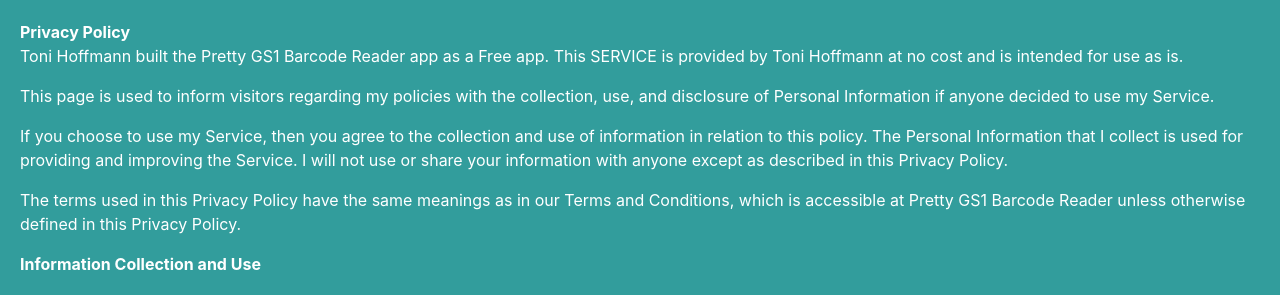
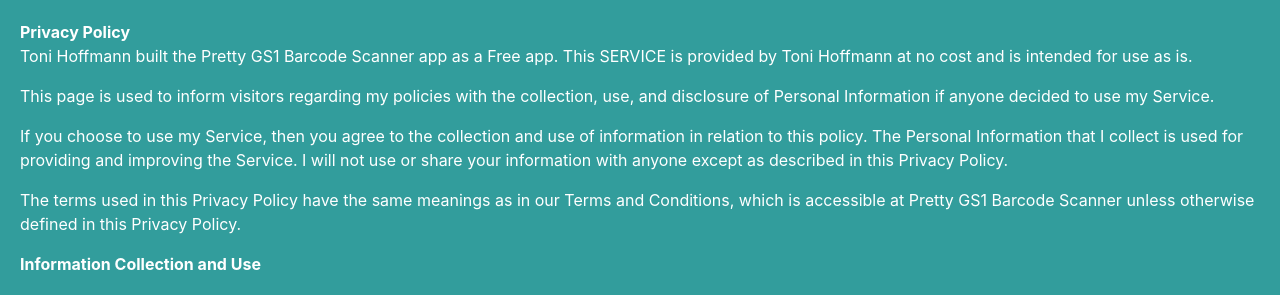
Before and after one commit to xremix/The-Pretty-GS1-Barcode-Reader, a Jekyll site: the page built from data-privacy.html, in a window 1280 px wide. Shown: the top 295 px of the page. Built offline with Jekyll 4.4.1, drawn with Linux system fonts in a browser that asks for light colours.

Commit message:
renaming reader to scanner

```diff
--- a/_layouts/blank-green.html
+++ b/_layouts/blank-green.html
@@ -4,8 +4,8 @@
     <meta name="viewport" content="width=device-width, initial-scale=1">
     <meta charset="utf-8">
     <title>{{ page.title }}</title>
-    <meta name="description" content="The Pretty GS1 Barcode Reader is a mobile App for your iPhone, that helps you to see the contents of GS1 Barcodes">
-    <meta name="keywords" content="Pretty GS1 Barcode Reader">
+    <meta name="description" content="The Pretty GS1 Barcode Scanner is a mobile App for your iPhone, that helps you to see the contents of GS1 Barcodes">
+    <meta name="keywords" content="Pretty GS1 Barcode Scanner">
 
     <!-- Bootstrap CSS -->
     <link rel="stylesheet" href="https://cdn.jsdelivr.net/npm/bootstrap@4.5.3/dist/css/bootstrap.min.css" integrity="sha384-TX8t27EcRE3e/ihU7zmQxVncDAy5uIKz4rEkgIXeMed4M0jlfIDPvg6uqKI2xXr2" crossorigin="anonymous">
--- a/_layouts/default.html
+++ b/_layouts/default.html
@@ -4,8 +4,8 @@
     <meta name="viewport" content="width=device-width, initial-scale=1">
     <meta charset="utf-8">
     <title>{{ page.title }}</title>
-    <meta name="description" content="The Pretty GS1 Barcode Reader is a mobile App for your iPhone, that helps you to see the contents of GS1 Barcodes">
-    <meta name="keywords" content="Pretty GS1 Barcode Reader">
+    <meta name="description" content="The Pretty GS1 Barcode Scanner is a mobile App for your iPhone, that helps you to see the contents of GS1 Barcodes">
+    <meta name="keywords" content="Pretty GS1 Barcode Scanner">
 
     <!-- Bootstrap CSS -->
     <link rel="stylesheet" href="https://cdn.jsdelivr.net/npm/bootstrap@4.5.3/dist/css/bootstrap.min.css" integrity="sha384-TX8t27EcRE3e/ihU7zmQxVncDAy5uIKz4rEkgIXeMed4M0jlfIDPvg6uqKI2xXr2" crossorigin="anonymous">
@@ -28,7 +28,7 @@
     <nav class="navbar navbar-expand-lg navbar-light bg-light">
       <div class="container-fluid">
 
-      <a class="navbar-brand" href="#">The Pretty GS1 Barcode Reader</a>
+      <a class="navbar-brand" href="#">The Pretty GS1 Barcode Scanner</a>
       <div class="d-flex">
         <a class="btn" href="https://www.toni-hoffmann.com/imprint" target="_blank">Imprint</a>
           <a class="btn btn-link btn-primary" href="https://www.toni-hoffmann.com" target="_blank">Toni Hoffmann</a>
--- a/data-privacy.html
+++ b/data-privacy.html
@@ -1,11 +1,11 @@
 ---
 layout: blank-green
-title: "The Pretty GS1 Barcode Reader App - Data Privacy"
+title: "The Pretty GS1 Barcode Scanner App - Data Privacy"
 ---
 
 
 <strong>Privacy Policy</strong> <p>
-  Toni Hoffmann built the Pretty GS1 Barcode Reader app as
+  Toni Hoffmann built the Pretty GS1 Barcode Scanner app as
   a Free app. This SERVICE is provided by
   Toni Hoffmann at no cost and is intended for use as
   is.
@@ -22,7 +22,7 @@
 </p> <p>
   The terms used in this Privacy Policy have the same meanings
   as in our Terms and Conditions, which is accessible at
-  Pretty GS1 Barcode Reader unless otherwise defined in this Privacy Policy.
+  Pretty GS1 Barcode Scanner unless otherwise defined in this Privacy Policy.
 </p> <p><strong>Information Collection and Use</strong></p> <p>
   For a better experience, while using our Service, I
   may require you to provide us with certain personally
--- a/index.html
+++ b/index.html
@@ -1,6 +1,6 @@
 ---
 layout: default
-title: "The Pretty GS1 Barcode Reader - Coming Soon"
+title: "The Pretty GS1 Barcode Scanner"
 ---
 
 <div class="container-fluid d-none d-md-block" style="height: 300px; background: url('assets/images/The-Pretty-GS1-Reader-Header.png'); background-size: cover"></div>
@@ -14,7 +14,7 @@
 
         <h1>
           <img style="height: 40px;" src="assets/images/AppIcon.png" alt="">
-          <span class="pl-2">The Pretty GS1 Barcode Reader</span>
+          <span class="pl-2">The Pretty GS1 Barcode Scanner</span>
         </h1>
 
       </div>
--- a/terms.html
+++ b/terms.html
@@ -1,6 +1,6 @@
 ---
 layout: blank-green
-title: "The Pretty GS1 Barcode Reader - Terms and Conditions"
+title: "The Pretty GS1 Barcode Scanner - Terms and Conditions"
 ---
 <strong>Terms &amp; Conditions</strong> <p>
   By downloading or using the app, these terms will
@@ -21,7 +21,7 @@
   charge you for the app or its services without making it very
   clear to you exactly what you’re paying for.
 </p> <p>
-  The Pretty GS1 Barcode Reader stores and processes personal data that
+  The Pretty GS1 Barcode Scanner stores and processes personal data that
   you have provided to us, in order to provide my
   Service. It’s your responsibility to keep your phone and
   access to the app secure. We therefore recommend that you do
@@ -30,7 +30,7 @@
   official operating system of your device. It could make your
   phone vulnerable to malware/viruses/malicious programs,
   compromise your phone’s security features and it could mean
-  that the Pretty GS1 Barcode Reader won’t work properly or at all.
+  that the Pretty GS1 Barcode Scanner won’t work properly or at all.
 </p> <div><p>
     The app does use third party services that declare their own
     Terms and Conditions.
```
Also changed, not shown: README.md.
